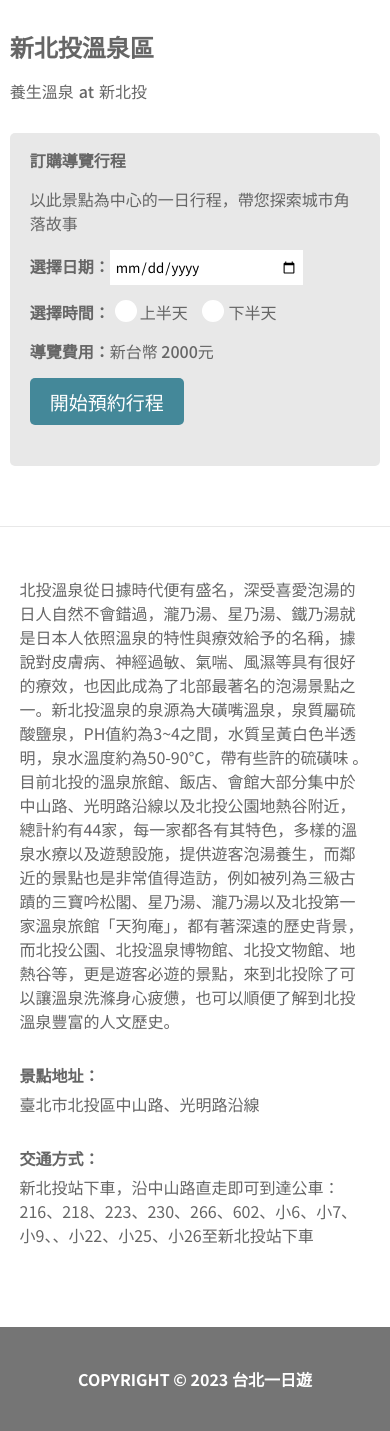
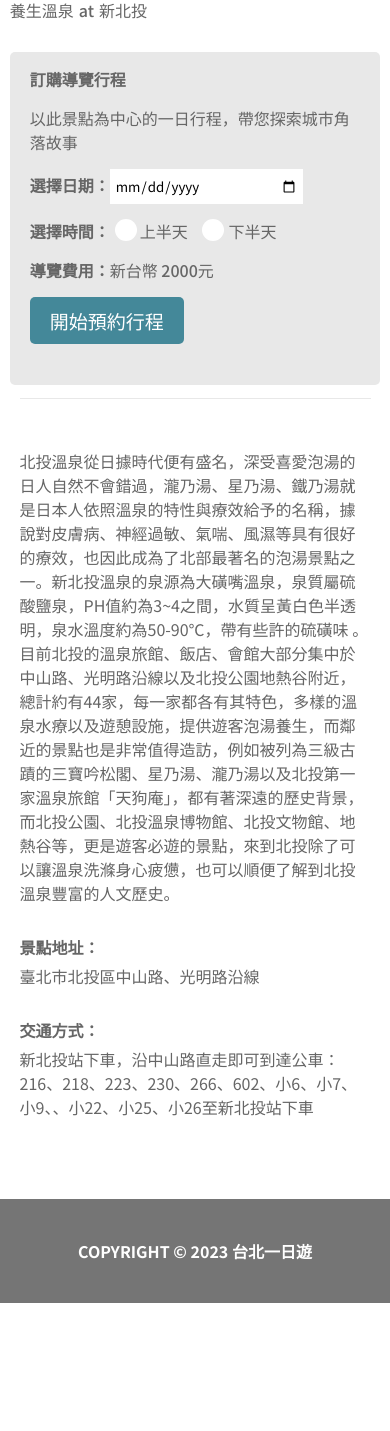
Before and after one commit to ismeleft/taipei-day-trip, a Flask app: page /attraction/1 in a window 390 px wide. Shown: the part 486-1917 px from the top of the page. After the commit the page ends 1789 px from the top, so only its background shows below. Run offline with Flask 3, Linux system fonts and the light colour scheme; data comes from the database, SQL or seed files in the repository.

Commit message:
fix code

```diff
--- a/static/css/attraction.css
+++ b/static/css/attraction.css
@@ -88,7 +88,6 @@
     margin: 0px auto;
     display: flex;
     border-top:1px solid #E8E8E8 ;
-    border-bottom:1px solid #E8E8E8;
     padding:30px 0px ;
 }
 .attraction-carousel{
@@ -110,7 +109,7 @@
 }
 .left-arrow{
     position: absolute;
-    top: 185px;
+    top: 50%;
     left: 10px;
     width: 32px;
     height: 32px;
@@ -119,7 +118,7 @@
     position: absolute;
     width: 32px;
     height: 32px;
-    top: 185px;
+    top: 50%;
     right: 10px;
     opacity: 0.75;
 }
@@ -246,6 +245,7 @@
     max-width: 1200px;
     margin: 0 auto;
     padding: 50px 0px;
+    border-top:1px solid #E8E8E8 ;
 }
 .address , .transport{
     margin-bottom: 5px;
@@ -303,19 +303,23 @@
     section{
         width: 100%;
         flex-wrap: wrap;
+        border-top:0px;
+        padding-top: 0px;
+
     }
     .attraction-carousel{
         width: 100%;
     }
     .attractionImg-container{
         width: 100%;
-        height: 400px;
+        height: 350px;
     }
     .profile{
         width: 95%;
         margin-left: 30px;
         display: flex;
         margin:30px auto;
+        height: 390px;
 
 
     }
--- a/static/js/attraction.js
+++ b/static/js/attraction.js
@@ -121,7 +121,8 @@
 let slideIndex =0;
 let leftArrow = document.querySelector(".left-arrow");
 let rightArrow = document.querySelector(".right-arrow");
-
+// let translateXValue = 0;
+// const imageWidth = 540;
 function showSlide(){
     let imgs = document.querySelectorAll(".attraction-image")
     let dots = document.querySelectorAll(".dot");
@@ -133,6 +134,8 @@
     if(slideIndex<0){
         slideIndex=imgCount-1;
     }
+    // translateXValue = -slideIndex * imageWidth;
+    // attractionImgContainer.style.transform = `translateX(${translateXValue}px)`;
     for(let i =0;i <imgCount;i++){
         dots[i].classList.remove("active");
         imgs[i].style.display="none";
```
